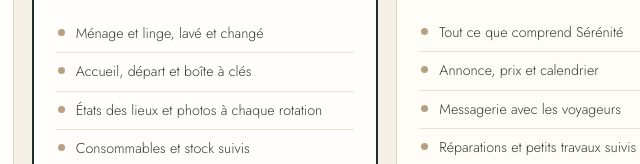
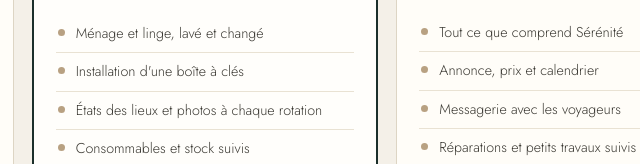
Before and after one commit to maxroche1/clauvia-site, a plain HTML site: page services.html in a window 1280 px wide. Shown: the part 1853-2017 px from the top of the page, 435-1075 px from the left. Drawn offline with nearby package versions, Linux system fonts and the light colour scheme.

Commit message:
Carte Sérénité : accueil/départ retiré, boîte à clés seule

```diff
--- a/services.html
+++ b/services.html
@@ -266,7 +266,7 @@
           <p class="price"><span class="prix-barre">15 %</span> 12,5 %<small>des revenus nets · ménage et linge gérés<br>Offre de la première année, puis 15 %</small></p>
           <ul class="ticks">
             <li>Ménage et linge, lavé et changé</li>
-            <li>Accueil, départ et boîte à clés</li>
+            <li>Installation d'une boîte à clés</li>
             <li>États des lieux et photos à chaque rotation</li>
             <li>Consommables et stock suivis</li>
             <li>Un interlocuteur, joignable 7 j / 7</li>
```
